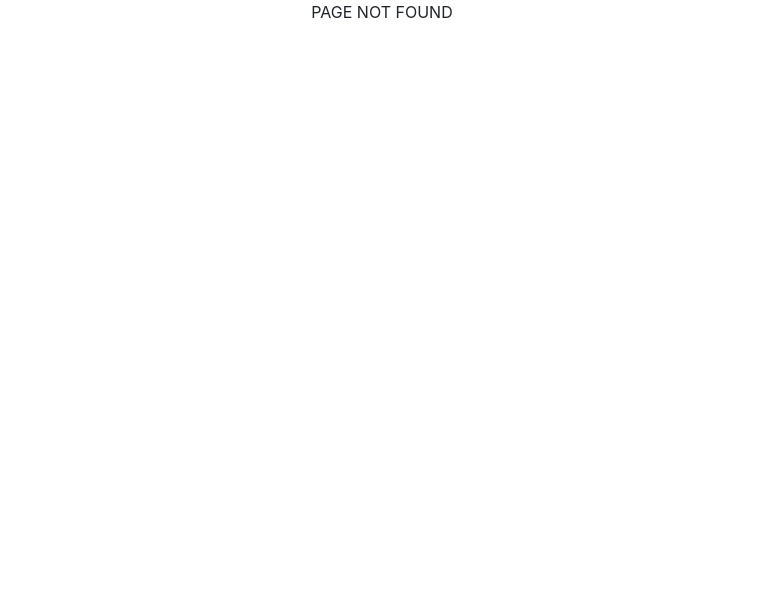
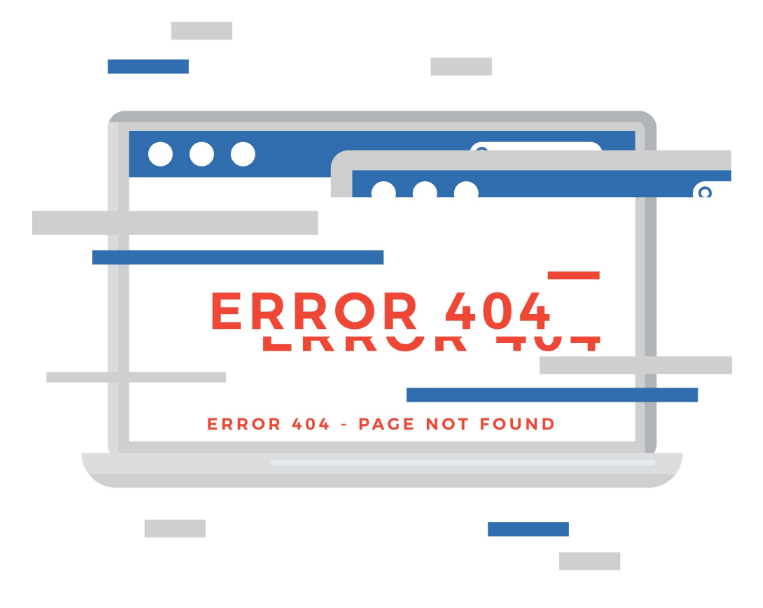
Before and after one commit to mdev-qn95/employee-polls, a React (Create React App) app: page /404 in a window 1280 px wide. Before the commit this address had no page. Shown: the top 608 px of the page, without its empty margins (258-1021 px from the left). Built offline with nearby package versions, Linux system fonts and the light colour scheme.

Commit message:
Fix comment

```diff
--- a/src/App.js
+++ b/src/App.js
@@ -57,6 +57,7 @@ const App = ({ dispatch, loggedIn }) => {
           }
         />
         <Route path="/404" exact element={<PageNotFound />} />
+        <Route path="*" exact element={<PageNotFound />} />
       </Routes>
     </div>
   );
--- a/src/components/Detail.js
+++ b/src/components/Detail.js
@@ -3,13 +3,7 @@ import { Navigate, useNavigate, useParams } from "react-router-dom";
 import userImg from "../images/user.jpg";
 import { voteOption } from "../store/actions/questionsAction";
 
-const Detail = ({ authed, questions, users, dispatch }) => {
-  const pollId = useParams().id;
-  const question = Object.values(questions).find(
-    (question) => question.id === pollId
-  );
-  const user = Object.values(users).find((user) => user.id === question.author);
-
+const Detail = ({ authed, question, user, dispatch }) => {
   const navigate = useNavigate();
 
   if (!authed || !question || !user) {
@@ -95,9 +89,17 @@ const Detail = ({ authed, questions, users, dispatch }) => {
   );
 };
 
-const mapStateToProps = ({ authed, questions, users }) => ({
-  authed,
-  questions,
-  users,
-});
+const mapStateToProps = ({ authed, questions, users }) => {
+  try {
+    const question = Object.values(questions).find(
+      (question) => question.id === useParams().id
+    );
+    const user = Object.values(users).find(
+      (user) => user.id === question.author
+    );
+    return { authed, question, user };
+  } catch (e) {
+    return <Navigate to="/404" />;
+  }
+};
 export default connect(mapStateToProps)(Detail);
--- a/src/components/Home.js
+++ b/src/components/Home.js
@@ -5,7 +5,7 @@ const Home = ({ authed, questions }) => {
   return (
     <div className="home" data-testid="home-page">
       <div className="questions">
-        <div className="title">New Question</div>
+        <div className="title">UnAnswered</div>
         <div className="list-card">
           {questions
             .filter(
@@ -19,7 +19,7 @@ const Home = ({ authed, questions }) => {
         </div>
       </div>
       <div className="questions">
-        <div className="title">Done</div>
+        <div className="title">Answered</div>
         <div className="list-card">
           {questions
             .filter(
--- a/src/components/PageNotFound.js
+++ b/src/components/PageNotFound.js
@@ -1,7 +1,9 @@
+import notFound from "../images/page-not-found.jpg";
+
 const PageNotFound = () => {
   return (
-    <div>
-      <span>PAGE NOT FOUND</span>
+    <div className="vbox">
+      <img src={notFound} alt="" width="700px"></img>
     </div>
   );
 };
--- a/src/index.css
+++ b/src/index.css
@@ -224,3 +224,9 @@ td {
 .ml-10 {
   margin-left: 10px;
 }
+
+.vbox {
+  display: flex;
+  flex-direction: column;
+  align-items: center;
+}
```
Also changed, not shown: src/images/page-not-found.jpg (added).
